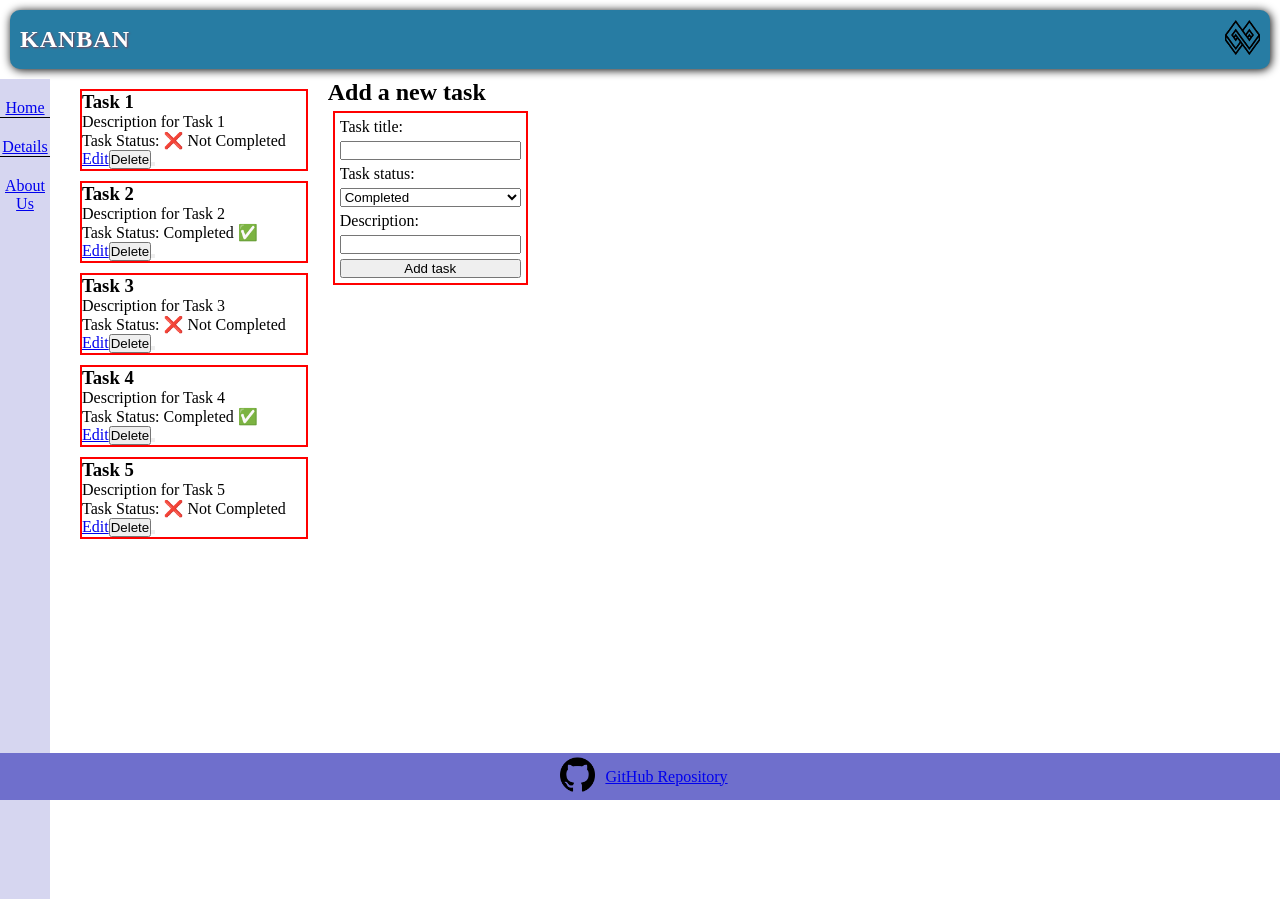
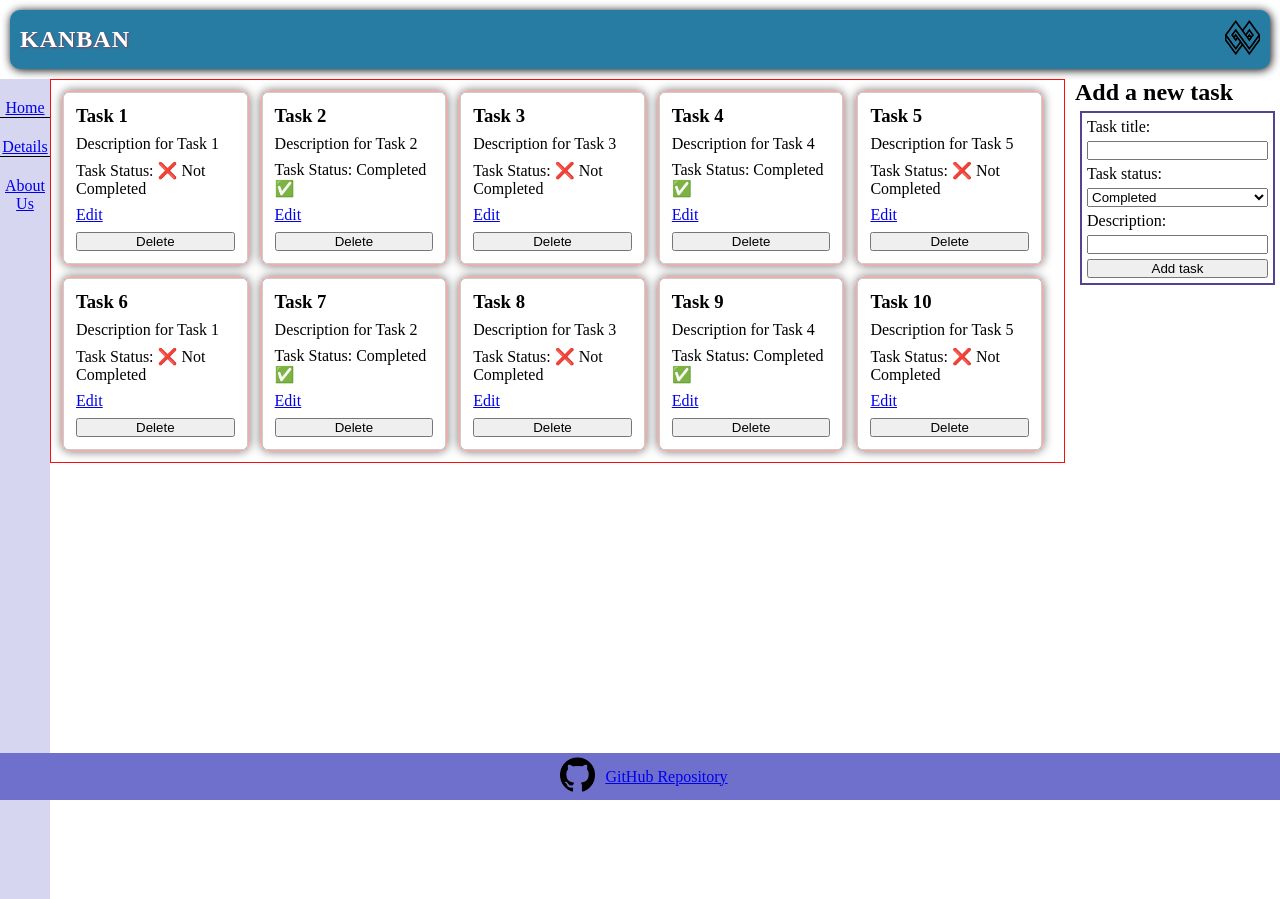
Before and after one commit to onurcangulpak/kanbanboardprc, a React (Vite) app: page / in a window 1280 px wide. Built offline with nearby package versions, Linux system fonts and the light colour scheme.

Commit message:
backup commit before new future

```diff
--- a/src/assets/Data/data.json
+++ b/src/assets/Data/data.json
@@ -4,35 +4,79 @@
     "title": "Task 1",
     "description": "Description for Task 1",
     "isCompleted": false,
-    "notes": "Example notes"
+    "notes": "Example notes",
+    "priority": "low"
   },
   {
     "id": 2,
     "title": "Task 2",
     "description": "Description for Task 2",
     "isCompleted": true,
-    "notes": "Example notes1"
-
+    "notes": "Example notes1",
+    "priority": "high"
   },
   {
     "id": 3,
     "title": "Task 3",
     "description": "Description for Task 3",
     "isCompleted": false,
-    "notes": "Example notes"
+    "notes": "Example notes",
+    "priority": "low"
   },
   {
     "id": 4,
     "title": "Task 4",
     "description": "Description for Task 4",
     "isCompleted": true,
-    "notes": "Example notes"
+    "notes": "Example notes",
+    "priority": "high"
   },
   {
     "id": 5,
     "title": "Task 5",
     "description": "Description for Task 5",
     "isCompleted": false,
-    "notes": "Example notes"
+    "notes": "Example notes",
+    "priority": "high"
+  },
+  {
+    "id": 6,
+    "title": "Task 6",
+    "description": "Description for Task 1",
+    "isCompleted": false,
+    "notes": "Example notes",
+    "priority": "low"
+  },
+  {
+    "id": 7,
+    "title": "Task 7",
+    "description": "Description for Task 2",
+    "isCompleted": true,
+    "notes": "Example notes1",
+    "priority": "middle"
+  },
+  {
+    "id": 8,
+    "title": "Task 8",
+    "description": "Description for Task 3",
+    "isCompleted": false,
+    "notes": "Example notes",
+    "priority": "middle"
+  },
+  {
+    "id": 9,
+    "title": "Task 9",
+    "description": "Description for Task 4",
+    "isCompleted": true,
+    "notes": "Example notes",
+    "priority": "low"
+  },
+  {
+    "id": 10,
+    "title": "Task 10",
+    "description": "Description for Task 5",
+    "isCompleted": false,
+    "notes": "Example notes",
+    "priority": "high"
   }
 ]
--- a/src/components/CreateTask.css
+++ b/src/components/CreateTask.css
@@ -1,7 +1,14 @@
-.form-container form {
-  display: flex;
-  flex-direction: column;
-  border: 1px solid blue;
-  gap: 10px;
-  padding: 5px 5px;
-}
+.add-task-container {
+    display: flex;
+    flex-direction: column;
+    height: auto;
+    margin-left: 10px;
+  }
+  .add-task-container form {
+    border: 2px solid rgb(87, 66, 145);
+    display: flex;
+    flex-direction: column;
+    gap: 5px;
+    margin: 5px 5px;
+    padding: 5px 5px;
+  }
--- a/src/components/CreateTask.jsx
+++ b/src/components/CreateTask.jsx
@@ -15,7 +15,7 @@ const CreateTask = ({ tasks, setTasks }) => {
   };
 
   return (
-    <div className="form-container">
+    <div className="add-task-container">
       <h2>Add a new task</h2>
       <form onSubmit={handleSubmit}>
         <label>Task title:</label>
@@ -41,8 +41,8 @@ const CreateTask = ({ tasks, setTasks }) => {
           value={description}
           onChange={(e) => setDescription(e.target.value)}
         />
+
         <button type="submit">Add task</button>
-        {/* <p> {title} {notes} {station}</p> */}
       </form>
     </div>
   );
--- /dev/null
+++ b/src/components/Task.css
@@ -0,0 +1,9 @@
+.task-container {
+    display: flex;
+    flex-direction: column;
+    flex-wrap: wrap;
+    gap: 8px;
+    border: 1px solid #ccc;
+    padding: 12px;
+
+}
--- a/src/components/Task.jsx
+++ b/src/components/Task.jsx
@@ -1,5 +1,6 @@
 import React, { useState } from "react";
 import { Link } from "react-router-dom";
+import "./Task.css"
 
 // All tasks
 const Task = ({ task, handleDeleteTask}) => {
@@ -9,16 +10,15 @@ const Task = ({ task, handleDeleteTask}) => {
 
 
   return (
-    <div key={task.id}>
-      <h3>{task.title}</h3>
-      <p>{task.description}</p>
+    <div key={task.id} className="task-container">
+     <div className="task-title"><h3>{task.title}</h3> </div>
+      <div className="task-description"> <p>{task.description}</p> </div>
       <p>
         Task Status: {task.isCompleted ? "Completed ✅" : "❌ Not Completed"}
       </p>
 
       <Link to={`/details/${task.id}`}>Edit</Link>
       <button onClick={() => handleDeleteTask(task.id)}>Delete</button>
-      <button></button>
     </div>
   );
 };
--- a/src/components/TaskContainer.css
+++ b/src/components/TaskContainer.css
@@ -1,12 +1,22 @@
-body {
-    margin: 0px;
-    padding: 0px;
+
+
+ .kanban-board {
+  display: flex;
+  flex-wrap: wrap;
+  gap: 10px;
+  border: solid 1px rgb(249, 13, 13);
+  justify-content: flex-start;
+  padding: 10px;
+  margin: 0;
+  width: 100%;
+  box-sizing: border-box;
+}
+
+.tasks {
+  border: solid 2px rgb(233, 176, 176);
+  border-radius: 10px;
+  width: calc(20% - 10px);
+  box-sizing: border-box;
+  box-shadow: 0 0 10px rgba(1, 0, 0, 0.5);
 
 }
-
-
-.tasks {
-  margin: 10px 20px;
-  border: solid 2px red;
-  padding-right: 20px;
-}
--- a/src/components/TaskContainer.jsx
+++ b/src/components/TaskContainer.jsx
@@ -12,7 +12,6 @@ const KanbanBoard = ({ tasks, handleDeleteTask }) => {
       ))}
 
     </div>
-
   );
 };
 
--- a/src/pages/Details.css
+++ b/src/pages/Details.css
@@ -1,11 +1,11 @@
-.container {
+.details-container {
   display: flex;
   flex-direction: column;
   height: auto;
   margin-left: 10px;
 }
-.container form {
-  border: 2px solid red;
+.details-container form {
+  border: 2px solid rgb(87, 66, 145);
   display: flex;
   flex-direction: column;
   gap: 5px;
--- a/src/pages/Details.jsx
+++ b/src/pages/Details.jsx
@@ -1,6 +1,5 @@
 import React, { useState } from "react";
 import { useParams } from "react-router-dom";
-
 import "./Details.css";
 
 const Details = ({ tasks, setTasks }) => {
@@ -36,7 +35,7 @@ const Details = ({ tasks, setTasks }) => {
     return <div>Task not found</div>;
   }
   return (
-    <div className="container">
+    <div className="details-container">
       <h1>{task.title}</h1>
       <p>{task.description}</p>
       <p>Status: {task.isCompleted ? "Completed ✅" : "❌ Not Completed"}</p>
--- a/src/pages/HomePage.css
+++ b/src/pages/HomePage.css
@@ -1,17 +1,17 @@
 body {
     display: flex;
     flex-direction: column;
-    min-height: 100vh; /* Ensure full viewport height */
+    min-height: 100vh;
     margin: 0;
   }
 
   .content-container {
     display: flex;
-    flex: 1; /* Take remaining space */
+    flex: 1;
   }
 
   .side-bar {
-    /* Adjust width and other styles as needed */
+
     width: 50px;
     background-color: rgba(147, 147, 215, 0.378);
     padding-top: 20px;
@@ -22,9 +22,8 @@ body {
   }
 
   .main-content {
-    flex: 1; /* Take remaining space */
+    flex: 1;
     padding: 20px;
-    /* Adjust styles as needed */
   }
 
   .footer {
```
